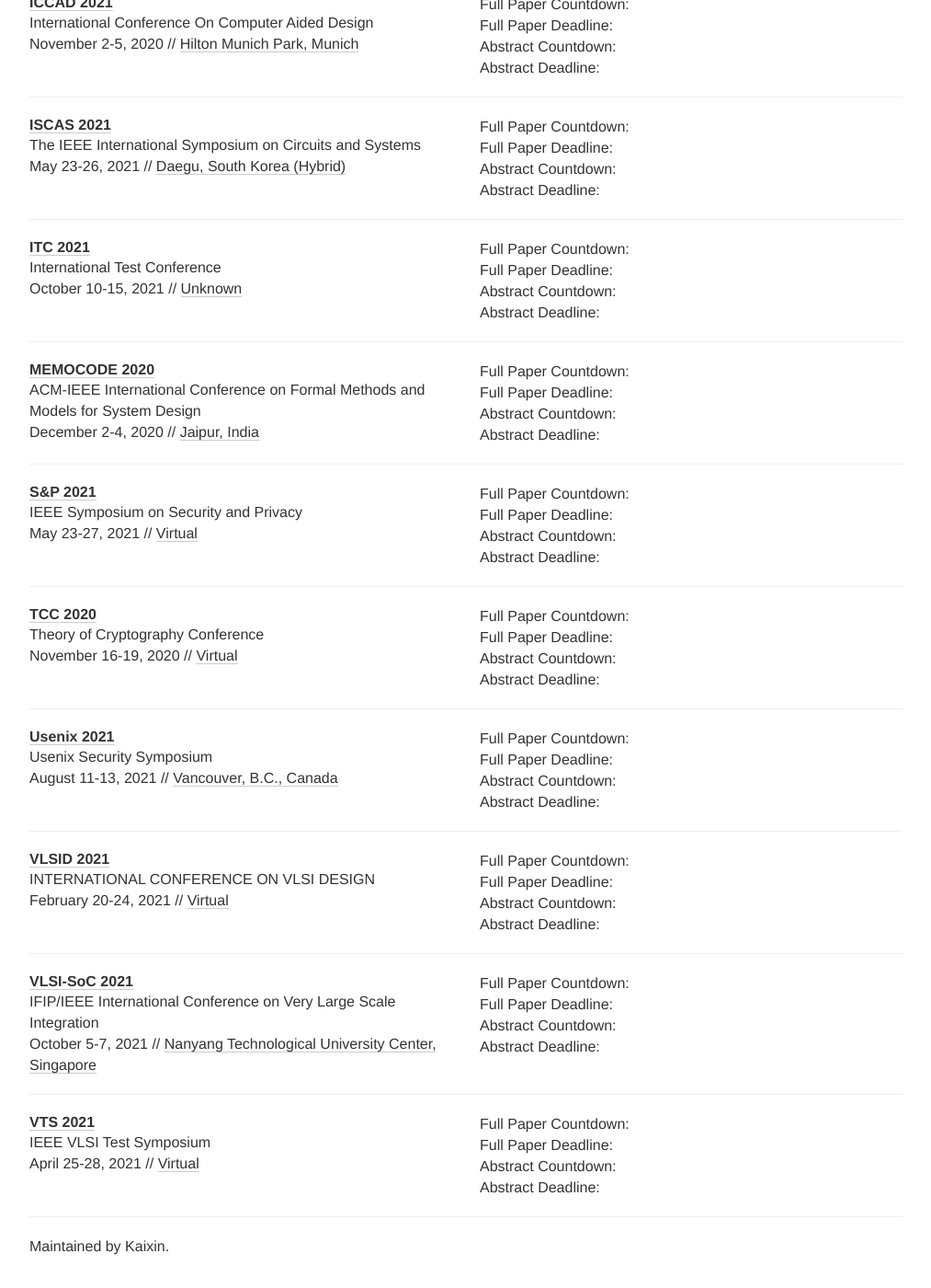
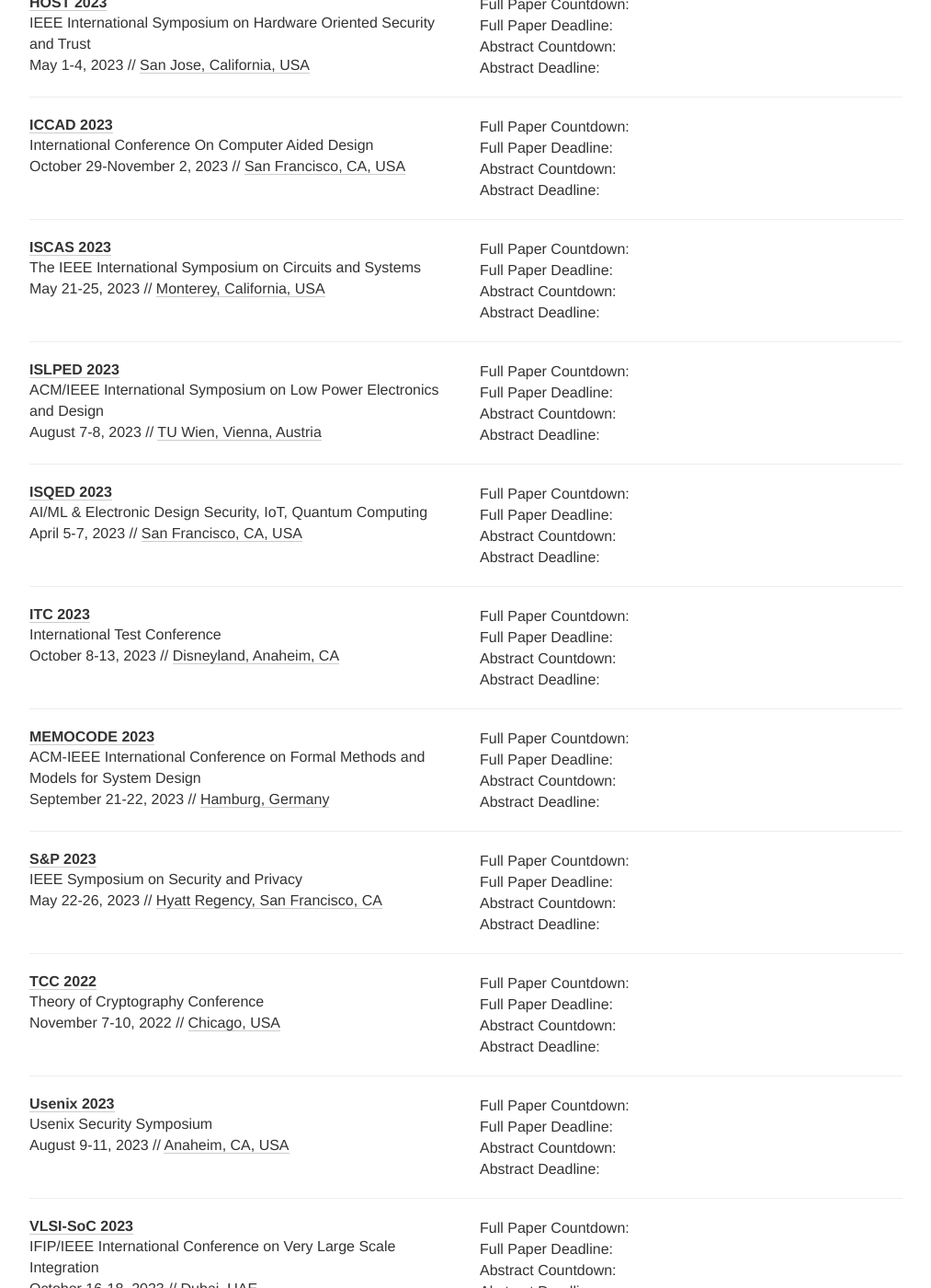
Before and after one commit to SceneryInMirror/SceneryInMirror.github.io, a Jekyll site: the page built from conference.html, in a window 1280 px wide and 1400 px high, scrolled down 2007 px. Shown: the whole window at 92% size, without its empty margins (133-1146 px from the left). Built offline with Jekyll 4.4.1, drawn with Linux system fonts in a browser that asks for light colours; nearby versions of some CDN libraries; some of the changed text lies outside the part shown.

Commit message:
03/08/2023

```diff
--- a/_config.yml
+++ b/_config.yml
@@ -1,5 +1,5 @@
 # basic configuration
-name: Kaixin (Cayson) Yang
+name: Kaixin Yang
 bio: Ph.D. Student in DesCyPhy Lab at USC
 #bio: kaixinya AT usc.edu
 description: Kaixin's Garden
@@ -66,7 +66,7 @@
 
 authors:
     ykx:
-        name: Kaixin (Cayson) Yang
+        name: Kaixin Yang
         bio: 做你该做的事情，并接受它的事与愿违
         external-image: false
         picture: assets/images/profile.jpg
--- a/_data/conferences.yml
+++ b/_data/conferences.yml
@@ -1,239 +1,254 @@
 ---
 - name: APCCAS
   description: IEEE Asia Pacific Conference on Circuits and Systems
-  year: 2020
-  link: https://apccas2020.org/
-  deadline: "2020-09-10 23:59"
-  date: "December 8-11, 2020"
-  place: Virtual
+  year: 2023
+  date: November 19-22, 2023
+  place: Hyderabad, Inida
+  link: http://www.apccas2023.org/
+  deadline: "2022-06-04 23:59"
   tags: [DESIGN]
 
 - name: AsiaCCS
   description: ACM Asia Conference on Computer and Communications Security
-  year: 2021
-  link: https://asiaccs2021.comp.polyu.edu.hk
+  year: 2023
+  date: July 10 - 14, 2023
+  place: Melbourne, Australia
+  link: https://asiaccs2023.org/
   deadline:
-    - "2020-08-21 23:59"
-    - "2020-12-11 23:59"
-  date: "June 7-11, 2021"
-  place: Hong Kong, China
+    - "2022-09-01 23:59"
+    - "2022-12-15 23:59"
   tags: [SECURITY, PRIVACY]
 
 - name: Asiacrypt
   description: International Conference on the Theory and Application of Cryptology and Information Security
-  year: 2020
-  link: https://asiacrypt.iacr.org/2020
-  deadline: "2020-05-22 05:00"
+  year: 2022
+  date: December 5-9, 2022
+  place: Taipei, Taiwan
+  link: https://asiacrypt.iacr.org/2022
+  deadline: "2022-05-27 11:59"
   timezone: UTC
-  date: December 7-11, 2020
-  place: Virtual
   tags: CRYPTO
+
+- name: ASP-DAC
+  description: Asia and South Pacific Design Automation Conference
+  year: 2023
+  date: January 16-19, 2023
+  place: Tokyo Odaiba Miraikan, Japan
+  link: https://www.aspdac.com/aspdac2023/
+  deadline: "2022-07-24 23:59"
+  tags: [DESIGN, SECURITY, CPS]
 
 - name: CCS
   description: ACM Conference on Computer and Communications Security
-  year: 2021
-  link: https://www.sigsac.org/ccs/CCS2021/
+  year: 2023
+  date: November 26-30, 2022
+  place: Copenhagen, Denmark
+  link: https://www.sigsac.org/ccs/CCS2023/
   deadline:
-    - "2021-01-20 23:59"
-    - "2021-05-06 23:59"
+    - "2023-01-19 23:59"
+    - "2023-05-04 23:59"
   comment: 2 review cycles.
-  date: "November 14-19, 2021"
-  place: Seoul, South Korea
   tags: [SECURITY, PRIVACY, CRYPTO, FORMAL, CPS]
 
 - name: CHES
   description: IACR Transactions on Cryptographic Hardware and Embedded Systems
-  year: 2021
-  link: https://ches.iacr.org/2021/
+  year: 2023
+  date: September 10-14, 2023
+  place: Prague, Czech Republic
+  link: https://ches.iacr.org/2023/
   deadline:
     - "%y-07-15 23:59"
     - "%y-10-15 23:59"
     - "%y-01-15 23:59"
     - "%y-04-15 23:59"
   comment: Rolling deadline every quarter.
-  date: September 12-15, 2021
-  place: Beijing, China
   tags: [SECURITY, CRYPTO]
 
 - name: Crypto
   description: International Cryptology Conference
-  year: 2020
-  link: https://crypto.iacr.org/2020
-  deadline: "2020-02-11 21:00"
-  timezone: UTC
-  date: August 17-21, 0202
-  place: Virtual
+  year: 2023
+  date: August 19-24, 2023
+  place: Santa Barbara, CA, USA
+  link: https://crypto.iacr.org/2023
+  deadline: "2022-02-16 17:59"
+  timezone: EST
   tags: [CRYPTO]
 
 - name: CSF
   description: IEEE Computer Security Foundations Symposium
-  year: 2021
-  link: https://www.ieee-security.org/TC/CSF2021/
+  year: 2023
+  date: July 10-14, 2023
+  place: Dubrovnik, Croatia
+  link: https://www.ieee-security.org/TC/CSF2023/
   deadline:
-    - "2020-05-08 23:59"
-    - "2020-10-02 23:59"
-    - "2021-02-08 23:59"
-  comment: Three times a year (Spring, Fall, and Winter).
-  date: June 21-25, 2021
-  place: Dubrovnik, Croatia
+    - "2022-05-13 23:59"
+    - "2022-09-30 23:59"
+    - "2023-02-03 23:59"
   tags: [SECURITY, PRIVACY, FORMAL]
 
 - name: DAC
   description: The Design Automation Conference
-  year: 2021
+  year: 2023
+  date: July 9-13, 2023
+  place: San Francisco, USA
   link: https://www.dac.com/
-  deadline: "2020-11-16 17:00"
+  abstractDeadline: "2022-11-14 17:00"
+  deadline: "2022-11-21 17:00"
   timezone: Etc/GMT+8
-  date: July 11-15, 2021
-  place: San Francisco, USA
   tags: [SECURITY, DESIGN]
 
 - name: DATE
   description: Design, Automation and Test in Europe Conference
-  year: 2021
+  year: 2023
+  date: April 17-19, 2023
+  place: Antwerp, Belgium
   link: https://www.date-conference.com/
-  deadline: "2020-09-21 23:59"
-  date: Feburary 01-05, 2021
-  place: Virtual
+  abstractDeadline: "2022-09-18 23:59"
+  deadline: "2022-09-25 23:59"
   tags: [DESIGN, CPS, SECURITY, FORMAL, TEST]
 
 - name: Eurocrypt
   description: European Cryptology Conference
-  year: 2021
-  link: https://eurocrypt.iacr.org/2021/
-  deadline: "2020-10-08 21:00"
-  timezone: UTC
-  date: May 2-6, 2021
-  place: Zagreb, Croatia
+  year: 2023
+  date: April 23-27, 2023
+  place: Lyon, France
+  link: https://eurocrypt.iacr.org/2023/
+  deadline: "2022-10-06 23:59"
   tags: CRYPTO
 
 - name: Euro S&P
   description: IEEE European Symposium on Security and Privacy
-  year: 2021
-  date: September 7-11, 2021
-  link: https://www.ieee-security.org/TC/EuroSP2021/
-  deadline: "2020-11-05 23:59"
-  place: Vienna, Austria
+  year: 2023
+  deadline: "2022-10-26 23:59"
+  place: Delft
+  date: June 3-7, 2023
+  link: https://www.ieee-security.org/TC/EuroSP2023/
   tags: [SECURITY, PRIVACY]
 
 - name: GLSVLSI
   description: Great Lakes Symposium on VLSI
-  year: 2021
-  date: June 22-25, 2021
-  link: https://www.glsvlsi.org/index.html
-  deadline: "2020-01-31 21:00"
-  timezone: Etc/GMT+5
-  place: Virtual
+  year: 2023
+  date: June 5-7, 2023
+  link: https://www.glsvlsi.org/
+  deadline: "2022-02-27 11:59"
+  timezone: EST
+  place: Knoxville, TN, USA
   tags: [DESIGN, ML, TEST, SECURITY]
 
 - name: HOST
   description: IEEE International Symposium on Hardware Oriented Security and Trust
-  year: 2021
-  date: December 5-8, 2021
-  link: http://www.hostsymposium.org/call-for-paper.php
-  deadline: "2021-05-04 23:59"
-  place: Washington DC, USA
+  year: 2023
+  date: May 1-4, 2023
+  link: http://www.hostsymposium.org/
+  deadline:
+    - "2022-10-17 23:59"
+    - "2023-01-16 23:59"
+  place: San Jose, California, USA
   tags: [CPS, SECURITY]
 
 - name: ICCAD
   description: International Conference On Computer Aided Design
-  year: 2021
-  date: November 2-5, 2020
+  year: 2023
+  date: October 29-November 2, 2023
   link: https://iccad.com/
-  deadline: "2021-05-28 17:00"
-  timezone: Etc/GMT+7
-  place: Hilton Munich Park, Munich
+  abstractDeadline: "2023-05-15 23:59"
+  deadline: "2023-05-22 23:59"
+  timezone: UTC-12
+  place: San Francisco, CA, USA
   tags: [DESIGN, CPS, TEST, SECURITY]
 
 - name: ISCAS
   description: The IEEE International Symposium on Circuits and Systems
-  year: 2021
-  date: May 23-26, 2021
-  link: https://iscas2021.org/index.php
-  deadline: "2020-11-22 23:59"
-  timezone: Etc/GMT+7
-  place: Daegu, South Korea (Hybrid)
+  year: 2023
+  date: May 21-25, 2023
+  place: Monterey, California, USA
+  link: https://iscas2023.org
+  deadline: "2022-10-24 23:59"
+  timezone: PST
   tags: [CPS, ML]
+
+- name: ISLPED
+  description: ACM/IEEE International Symposium on Low Power Electronics and Design
+  year: 2023
+  date: August 7-8, 2023
+  place: TU Wien, Vienna, Austria
+  link: https://www.islped.org/2023/
+  abstractDeadline: "2023-03-06 23:59"
+  deadline: "2023-03-13 23:59"
+  tags: [DESIGN]
+
+- name: ISQED
+  description: AI/ML & Electronic Design Security, IoT, Quantum Computing
+  year: 2023
+  date: April 5-7, 2023
+  place: San Francisco, CA, USA
+  link: https://www.isqed.org/
+  deadline: "2022-11-29 23:59"
+  timezone: PDT
+  tags: [SECURITY, EDA, TEST, FORMAL, CPS]
 
 - name: ITC
   description: International Test Conference
-  year: 2021
-  date: October 10-15, 2021
+  year: 2023
+  date: October 8-13, 2023
+  place: Disneyland, Anaheim, CA
   link: http://www.itctestweek.org/
-  abstract_deadline: "April 16, 2021"
-  deadline: "April 23, 2021"
-  place: Unknown
+  abstractDeadline: "2023-03-20 23:59"
+  deadline: "2021-04-03 23:59"
   tags: [TEST, DESIGN, SECURITY]
 
 - name: MEMOCODE
   description: ACM-IEEE International Conference on Formal Methods and Models for System Design
-  year: 2020
-  date: December 2-4, 2020
-  link: https://iitjammu.ac.in/conferences/memocode2020/
-  deadline: "2020-07-31 23:59"
-  place: Jaipur, India
+  year: 2023
+  date: September 21-22, 2023
+  place: Hamburg, Germany
+  link: https://memocode2023.github.io/index.html
+  abstractDeadline: "2023-04-28 23:59"
+  deadline: "2023-05-05 23:59"
   tags: [FORMAL, CPS]
 
 - name: S&P
-  year: 2021
-  date: "May 23-27, 2021"
+  year: 2023
+  date: May 22-26, 2023
+  place: Hyatt Regency, San Francisco, CA
   description: IEEE Symposium on Security and Privacy
-  link: https://www.ieee-security.org/TC/SP2021/
+  link: https://www.ieee-security.org/TC/SP2023/
   deadline:
-    - "2020-03-05 23:59"
-    - "2020-06-04 23:59"
-    - "2020-09-03 23:59"
-    - "2020-12-03 23:59"
-  place: Virtual
+    - "2022-04-01 23:59"
+    - "2022-09-19 23:59"
+    - "2022-12-02 23:59"
   tags: [SECURITY, PRIVACY]
 
 - name: TCC
   description: Theory of Cryptography Conference
-  year: 2020
-  link: https://tcc.iacr.org/2020/
-  deadline: "2020-05-26 22:59"
+  year: 2022
+  date: November 7-10, 2022
+  place: Chicago, USA
+  link: https://tcc.iacr.org/2022/
+  deadline: "2022-05-24 21:59"
   timezone: UTC
-  date: November 16-19, 2020
-  place: Virtual
   tags: CRYPTO
 
 - name: Usenix
   description: Usenix Security Symposium
-  year: 2021
-  link: https://www.usenix.org/conference/usenixsecurity21
+  year: 2023
+  date: August 9-11, 2023
+  place: Anaheim, CA, USA
+  link: https://www.usenix.org/conference/usenixsecurity23
   deadline:
-    - "2020-06-18 23:59"
-    - "2020-10-15 23:59"
-    - "2021-02-04 23:59"
+    - "2022-06-07 23:59"
+    - "2022-10-11 23:59"
+    - "2023-02-07 23:59"
   comment: Rolling deadline every four months.
-  date: "August 11-13, 2021"
-  place: Vancouver, B.C., Canada
   tags: [SECURITY, PRIVACY, CRYPTO]
-
-- name: VLSID
-  description: INTERNATIONAL CONFERENCE ON VLSI DESIGN
-  year: 2021
-  link: http://embeddedandvlsidesignconference.org/
-  deadline: "2020-09-30 23:59"
-  date: February 20-24, 2021
-  place: Virtual
-  tags: [CPS, DESIGN, SECURITY, TEST, ML]
 
 - name: VLSI-SoC
   description: IFIP/IEEE International Conference on Very Large Scale Integration
-  year: 2021
-  link: https://vlsisoc.github.io/
-  deadline: "2021-04-26 23:59"
-  date: October 5-7, 2021
-  place: Nanyang Technological University Center, Singapore
+  year: 2023
+  link: https://sites.google.com/view/vlsi-soc2023/home?authuser=0
+  abstractDeadline: "2023-05-16 23:59"
+  deadline: "2023-05-23 23:59"
+  date: October 16-18, 2023
+  place: Dubai, UAE
   tags: [SECURITY, DESIGN]
   comment: Conference Theme - Intelligent and Secure Edge Computing
-
-- name: VTS
-  description: IEEE VLSI Test Symposium
-  year: 2021
-  link: https://tttc-vts.org/public_html/new/2021/
-  deadline: "2020-11-29 23:59"
-  date: April 25-28, 2021
-  place: Virtual
-  tags: [SECURITY, DESIGN]
--- a/index.html
+++ b/index.html
@@ -12,7 +12,7 @@
 
 <td>
 <p>
-I am Kaixin (Cayson) Yang (Chinese name: 杨凯欣), a Ph.D. student in <a href="https://descyphy.usc.edu/">DesCyPhy Lab</a> at University of Southern California (USC), advised by <a href="https://viterbi.usc.edu/directory/faculty/Nuzzo/Pierluigi">Prof. Pierluigi Nuzzo</a>. I am interested in hardware security and trustworthy hardware design. Recently, I focus on logic locking for gate-level VLSI design, Satisfiability (SAT) based attacks and Machine Learning (ML) based attacks on encrypted design, and metrics for evaluating and guiding trustworthy design.
+I am Kaixin Yang (Chinese name: 杨凯欣), a Ph.D. student in <a href="https://descyphy.usc.edu/">DesCyPhy Lab</a> at University of Southern California (USC), advised by <a href="https://viterbi.usc.edu/directory/faculty/Nuzzo/Pierluigi">Prof. Pierluigi Nuzzo</a>. I am interested in hardware security and trustworthy hardware design. Recently, I focus on logic locking for gate-level VLSI design, Satisfiability (SAT) based attacks and Machine Learning (ML) based attacks on encrypted design, metrics for evaluating and guiding trustworthy design, and design space exploration for risk-free hardware design.
 
 
 <!--Welcome to my blog! I am 杨凯欣 (Kaixin Yang, pronounced as /kæ'ʃɪn jʌŋ/, and please feel free to call me Cayson), a third year Ph.D. student in <a href="https://descyphy.usc.edu/">DesCyPhy Lab</a> at USC, advised by <a href="https://viterbi.usc.edu/directory/faculty/Nuzzo/Pierluigi">Prof. Pierluigi Nuzzo</a>. -->
@@ -45,6 +45,7 @@
 
 <h3 style="text-align:left">NEWS</h3>
 
+<p>[Mar. 2023][Paper] Our paper "<a href="https://ieeexplore.ieee.org/document/10061617">On the Security of Sequential Logic Locking Against Oracle-Guided Attacks</a>" has been accepted in IEEE Transactions on Computer-Aided Design of Integrated Circuits and Systems (TCAD).
 <p>[Apr. 2022][Award] I have been selected to participate in the Young Fellows program promoted by the Design Automation Conference (DAC).</p>
 
 {% include footer.html %}
```
Also changed, not shown: research.html (+9 -1 lines).
